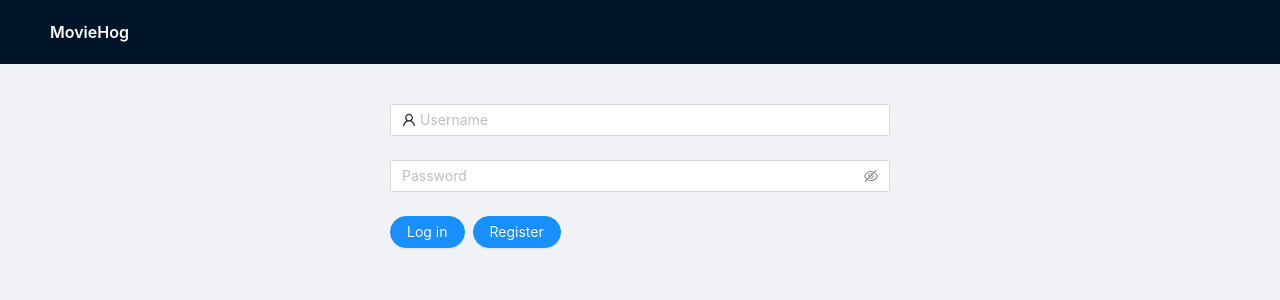
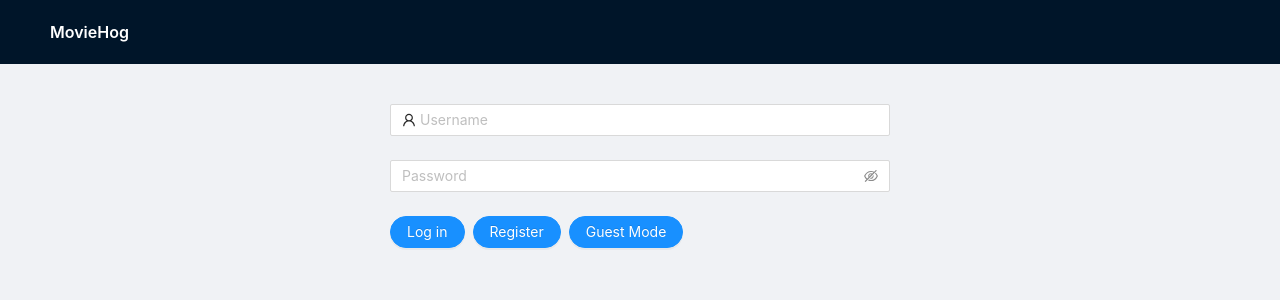
Before and after one commit to kaokaoyang030/cis-550-movie-hog, a React (Create React App) app in the folder client/: page / in a window 1280 px wide. Shown: the top 300 px of the page. Built offline with nearby package versions, Linux system fonts and the light colour scheme.

Commit message:
add UserMainPage and GuestMainPage components

```diff
--- a/client/src/App.js
+++ b/client/src/App.js
@@ -1,33 +1,58 @@
 import './App.css';
 import React from 'react';
 import {Layout, Dropdown, Menu, Button} from "antd"
-import { UserOutlined } from "@ant-design/icons";
-import LoginPage from './components/LoginPage';
+import { UserOutlined } from "@ant-design/icons"
+import LoginPage from './components/LoginPage'
+import UserMainPage from './components/UserMainPage'
+
 
 const { Header, Content } = Layout;
 
 class App extends React.Component {
   state = {
-    authed: false
+    authed: false,
+    isUser: false,
+    isGuest: false
   }
 
   handleLogInSuccess = () => {
     this.setState({
-      authed: true
+      authed: true,
+      isUser: true
     })
   }
 
   handleLogOut = () => {
     this.setState({
-      authed: false
+      authed: false,
+      isUser: false,
+    })
+  }
+
+  handleGuestLogIn = () => {
+    this.setState({
+      authed: false,
+      isGuest: false
+    })
+  }
+
+  handleGuestMode = () => {
+    this.setState({
+      authed : true,
+      isGuest: true
     })
   }
 
   renderContent = () => {
     if (!this.state.authed){
-      return <LoginPage handleLogInSuccess={this.handleLogInSuccess} />
+      return <LoginPage
+              handleLogInSuccess={this.handleLogInSuccess}
+              handleGuestMode={this.handleGuestMode}
+            />
+    } else if (this.state.isUser) {
+      return <UserMainPage />
     } else {
-      return <div>MovieHog Main Page</div>
+      return <div>Guest Mode Main Page</div>
     }
   }
 
@@ -46,11 +71,16 @@ class App extends React.Component {
           <div style={{ fontSize: 16, fontWeight: 600, color: "white" }}>
             MovieHog
           </div>
-          {this.state.authed && (
+          {this.state.isUser && (
             <div>
               <Dropdown trigger="click" overlay={this.userMenu}>
                 <Button icon={<UserOutlined />} shape="circle" />
               </Dropdown>
+            </div>
+          )}
+          {this.state.isGuest && (
+            <div>
+              <Button type="text" style={{color: 'white'}} onClick={this.handleGuestLogIn}>Log In</Button>
             </div>
           )}
         </Header>
--- a/client/src/components/LoginPage.js
+++ b/client/src/components/LoginPage.js
@@ -59,6 +59,16 @@ class LoginPage extends React.Component {
         })
     }
 
+    handleClickGuestMode = () => {
+      this.setState({
+        loading : true
+      })
+      this.props.handleGuestMode()
+      this.setState({
+        loading : false
+      })
+    }
+
     render() {
         return (
             <div style={{ width: 500, margin: "20px auto" }}>
@@ -110,6 +120,14 @@ class LoginPage extends React.Component {
                 >
                   Register
                 </Button>
+                <Button
+                  onClick={this.handleClickGuestMode}
+                  disabled={this.state.loading}
+                  shape="round"
+                  type="primary"
+                >
+                  Guest Mode
+                </Button>
               </Space>
             </div>
           );
--- /dev/null
+++ b/client/src/components/UserMainPage.js
@@ -0,0 +1,21 @@
+import React from 'react'
+import { Tabs } from 'antd'
+
+const { TabPane } = Tabs;
+
+class UserMainPage extends React.Component {
+    render () {
+        return (
+            <Tabs defaultActiveKey="1" destroyInactiveTabPane={true}>
+                <TabPane tab="Search Movie" key="1">
+                    <div>Search Movie Main Page</div>
+                </TabPane>
+                <TabPane tab="My Movie" key="2">
+                    <div>My Movie Main Page</div>
+                </TabPane>
+          </Tabs>
+        )
+    }
+}
+
+export default UserMainPage
```
Also changed, not shown: client/src/components/GuestMainPage.js (added, +11 -0 lines), 1 other file (tests, documents, lock files or other folders).
